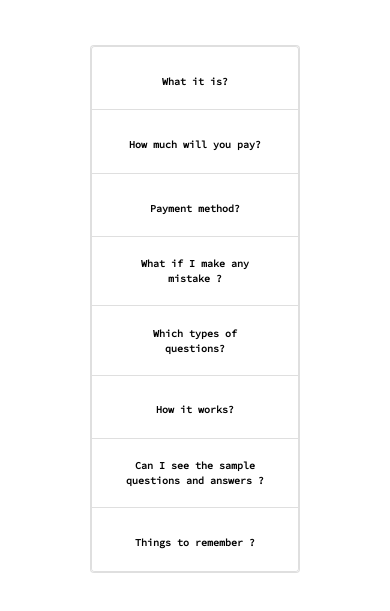
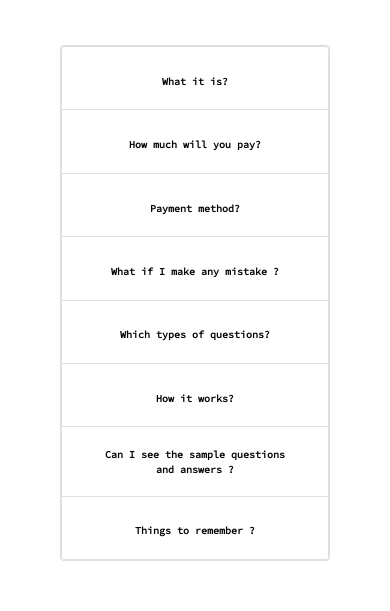
Before and after one commit to whoami-shubham/Queries, a plain HTML site: page index.html in a window 390 px wide. Shown: the part 75-686 px from the top of the page. Drawn offline with nearby package versions, Linux system fonts and the light colour scheme.

Commit message:
made responsive

```diff
--- a/index.html
+++ b/index.html
@@ -14,7 +14,7 @@
         <div class="container">
             <h1 class="text-center my-5">FAQ</h1>
             <center>
-            <div class="col-8">
+            <div class="col-10 col-md-8">
                     <div class=" card accordion  my-5" id="accordionExample">
                             <div class="card">
                                     <div class="card-header" id="headingThree">
```
